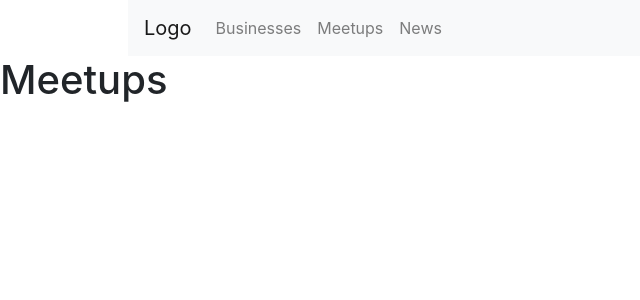
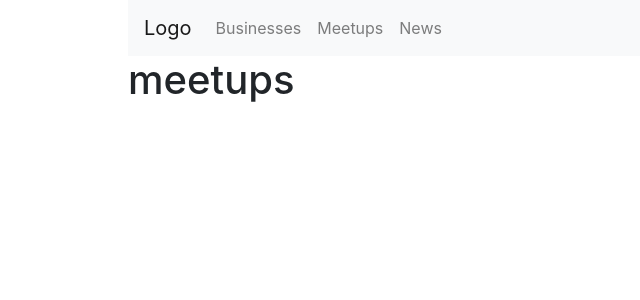
Before and after one commit to Social-Do-Gooders/localy, a React (Create React App) app in the folder client/social-good/: page /meetups in a window 1280 px wide. Shown: the top 300 px of the page, without its empty margins (0-640 px from the left). Built offline with nearby package versions, Linux system fonts and the light colour scheme.

Commit message:
Refactor to create list component

```diff
--- a/client/social-good/src/components/App.js
+++ b/client/social-good/src/components/App.js
@@ -1,9 +1,8 @@
 import {Switch, Route} from 'react-router-dom';
 import Header from './utils/Header';
 import Home from './home/Home';
-import Business from './business/Business';
-import Meetups from './meetups/Meetups';
-import News from './news/News';
+import List from './grid/List';
+
 import '../css/general.css';
 import '../css/component.css';
 
@@ -17,15 +16,15 @@ function App() {
         </Route>
 
         <Route exact path='/business'>
-          <Business />
+          <List feature='business'/>
         </Route>
 
         <Route exact path='/meetups'>
-          <Meetups />
+          <List feature='meetups'/>
         </Route>
 
         <Route exact path='/news'>
-          <News />
+          <List feature='news'/>
         </Route>
       </Switch>
 
--- a/client/social-good/src/components/business/Business.js
+++ /dev/null
@@ -1,11 +0,0 @@
-import React from 'react';
-
-
-function Business(){
-
-  return(
-    <h1>Business</h1>
-  );
-}
-
-export default Business;
--- /dev/null
+++ b/client/social-good/src/components/grid/List.js
@@ -0,0 +1,10 @@
+function List({feature}){
+
+  return(
+    <div className='app-container'>
+      <h1>{feature}</h1>
+    </div>
+  );
+}
+
+export default List;
--- a/client/social-good/src/components/meetups/Meetups.js
+++ /dev/null
@@ -1,11 +0,0 @@
-import React from 'react';
-
-
-function Meetups(){
-
-  return(
-    <h1>Meetups</h1>
-  );
-}
-
-export default Meetups;
--- a/client/social-good/src/components/news/News.js
+++ /dev/null
@@ -1,11 +0,0 @@
-import React from 'react';
-
-
-function News(){
-
-  return(
-    <h1>News</h1>
-  );
-}
-
-export default News;
```
Also changed, not shown: 1 other file (tests, documents, lock files or other folders).
